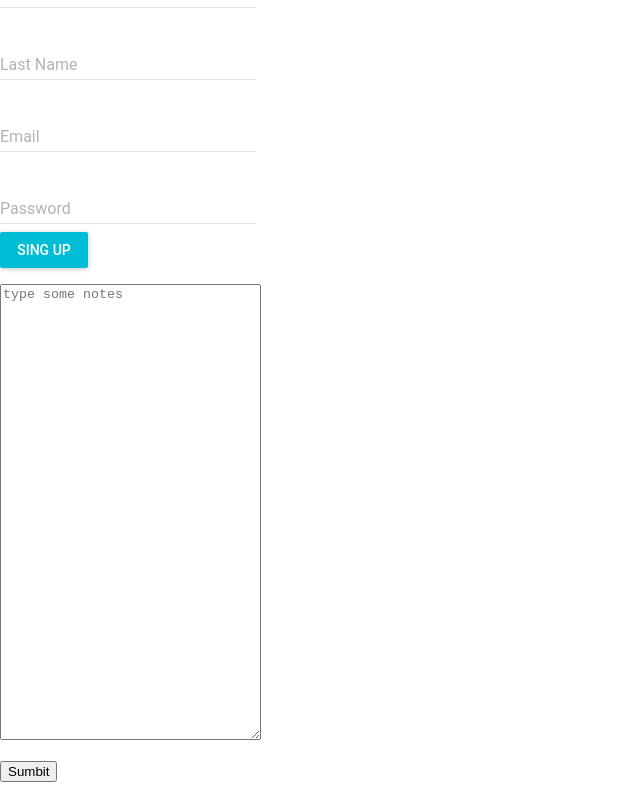
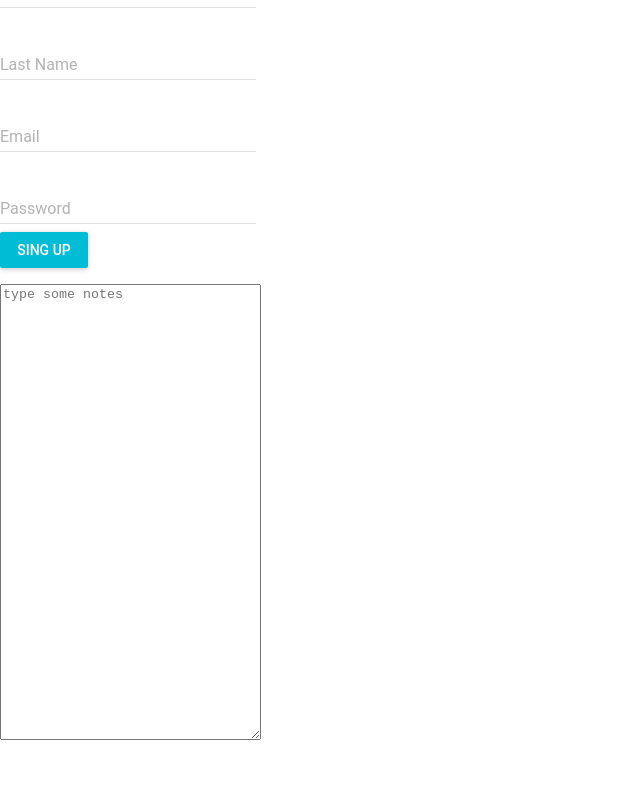
Before and after one commit to foyer-n12/frontend, a React (Create React App) app in the folder foyerfe/: page / in a window 1280 px wide. Shown: the part 650-1448 px from the top of the page, without its empty margins (0-640 px from the left). After the commit the page ends 1410 px from the top, so only its background shows below. Built offline with nearby package versions, Linux system fonts and the light colour scheme.

Commit message:
beginning of 6/15

```diff
--- a/foyerfe/src/App.js
+++ b/foyerfe/src/App.js
@@ -3,6 +3,7 @@ import Landing from './Landing/Landing';
 import DashBoard from './dashBoard/DashBoard';
 import Register from './Landing/Register';
 import NoteDashboard from './Notes/NoteDashboard';
+// import {createStore} from 'Redux';
 
 export default class App extends React.Component {
 
--- a/foyerfe/src/Notes/NoteCreateForm.js
+++ b/foyerfe/src/Notes/NoteCreateForm.js
@@ -15,7 +15,7 @@ const NoteCreateForm = ({handleContent, handleSubmit}) => (
             rows="30"
             onChange={handleContent}
         />
-        <p><button type="submit">Sumbit</button></p>
+        {/*<p><button type="submit">Sumbit</button></p>*/}
     </form>
 
 );
--- a/foyerfe/src/Notes/NoteDashboard.js
+++ b/foyerfe/src/Notes/NoteDashboard.js
@@ -20,7 +20,7 @@ export default class NoteDashboard extends React.Component {
 
     handleContent = (event) => this.setState({content: event.target.value});
 
-    handleSubmit = async (event) =>{
+    handleSubmit = async (event) =>{ // change to handleChange
         event.preventDefault();
 
         await this.addNote(this.state.content);
```
